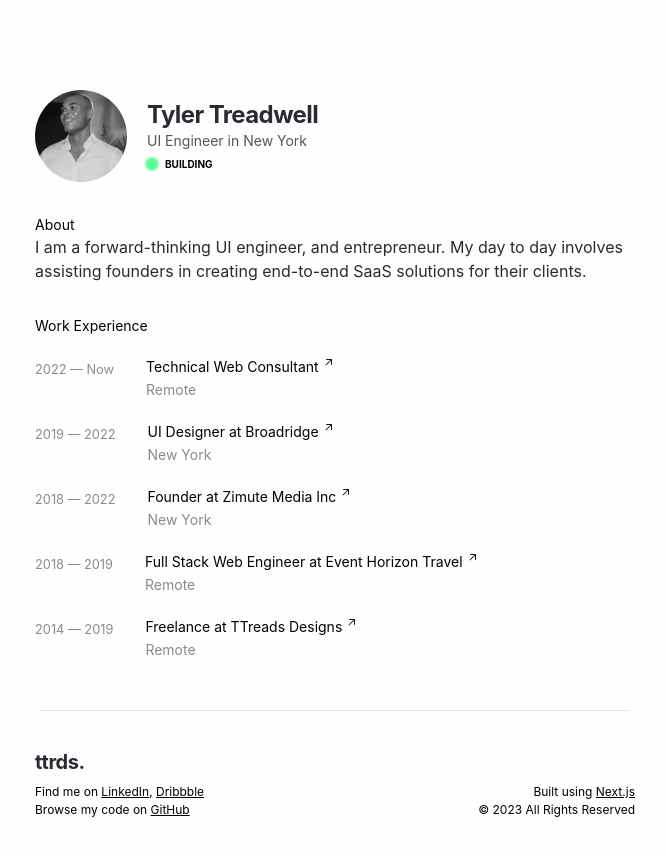
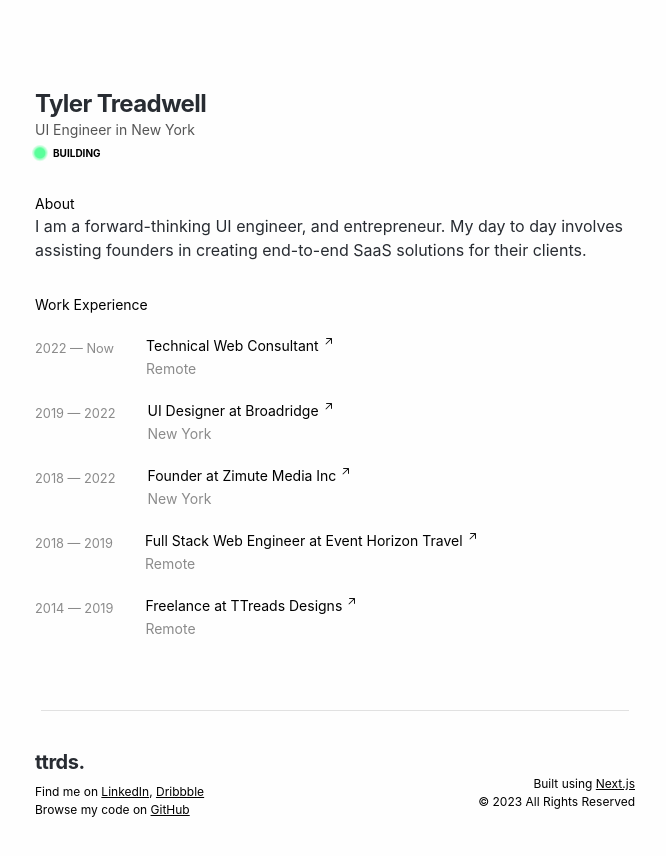
Before and after one commit to TTreads/Tyler-Treadwell-2023, a Next.js app: page / in a window 1280 px wide. Shown: the top 856 px of the page, without its empty margins (305-971 px from the left). Built offline with nearby package versions, Linux system fonts and the light colour scheme.

Commit message:
profile pic temp removal

```diff
--- a/src/app/page.tsx
+++ b/src/app/page.tsx
@@ -121,7 +121,7 @@ export default function Home() {
             transition={{ duration: 0.5 }}
           >
             <div className="flex items-center gap-x-5">
-              <Image width={92} height={92} className="rounded-full" src={tyler.src} alt="Tyler Treadwell" />
+              {/* <Image width={92} height={92} className="rounded-full" src={tyler.src} alt="Tyler Treadwell" /> */}
 
               <div>
                 <h3 className="text-[24px] font-bold leading-7 tracking-tight text-[#282C32]">Tyler Treadwell</h3>
@@ -181,7 +181,8 @@ export default function Home() {
                 <p>Find me on <a target="_blank" className='underline' href='https://www.linkedin.com/in/ttreads/'>LinkedIn</a>, <a target="_blank" className='underline' href="https://dribbble.com/ttreads">Dribbble</a></p>
                 <p>Browse my code on <a target="_blank" className='underline' href="https://github.com/ttreads">GitHub</a></p>
               </div>
-              <div className='flex-col text-[12px] mt-2 md:text-right'>
+
+              <div className='flex-col text-[12px]  md:text-right'>
                 <p>Built using <a target='_blank' className='underline' href='https://nextjs.org/?via=TylerTreadwell'>Next.js</a></p>
                 <p className='text-[12px]'>&copy; {Year} All Rights Reserved</p>
               </div>
```
